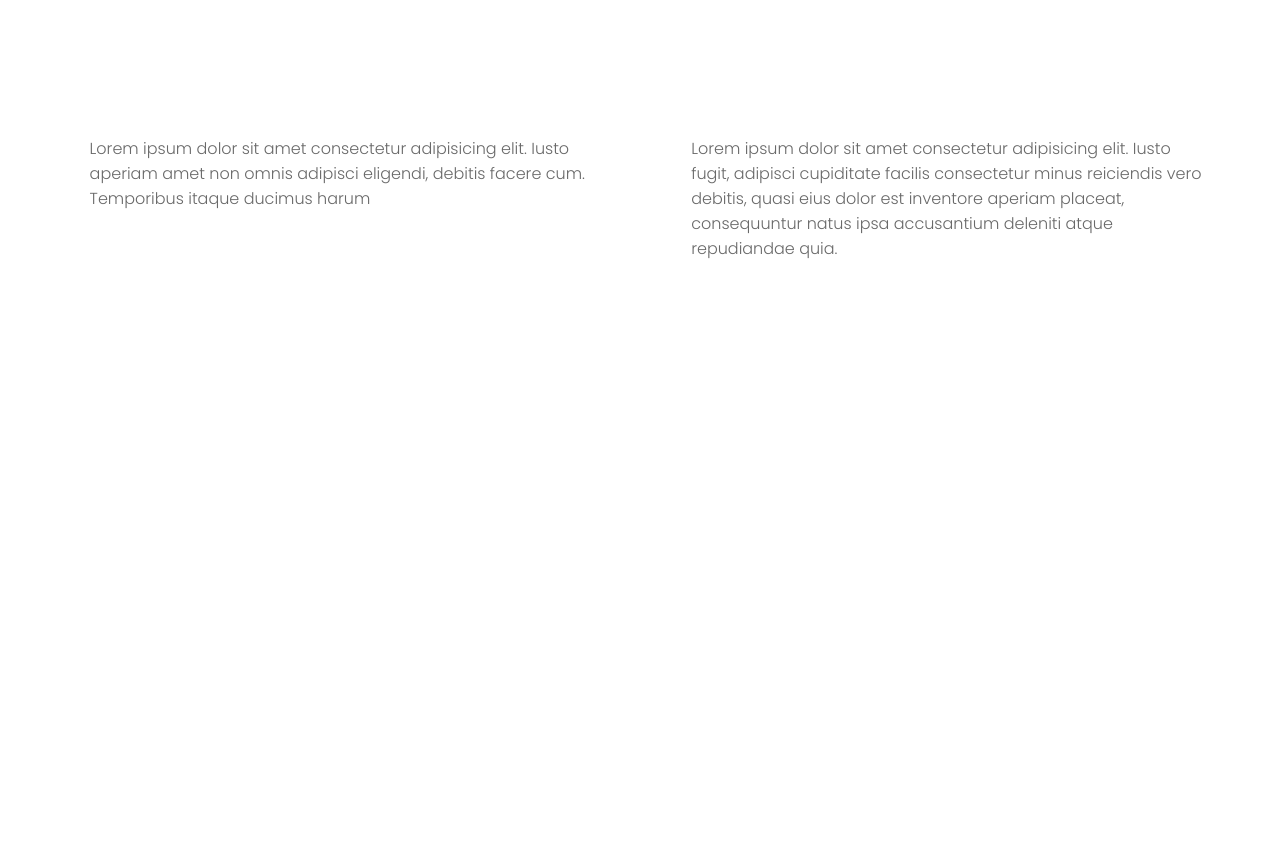
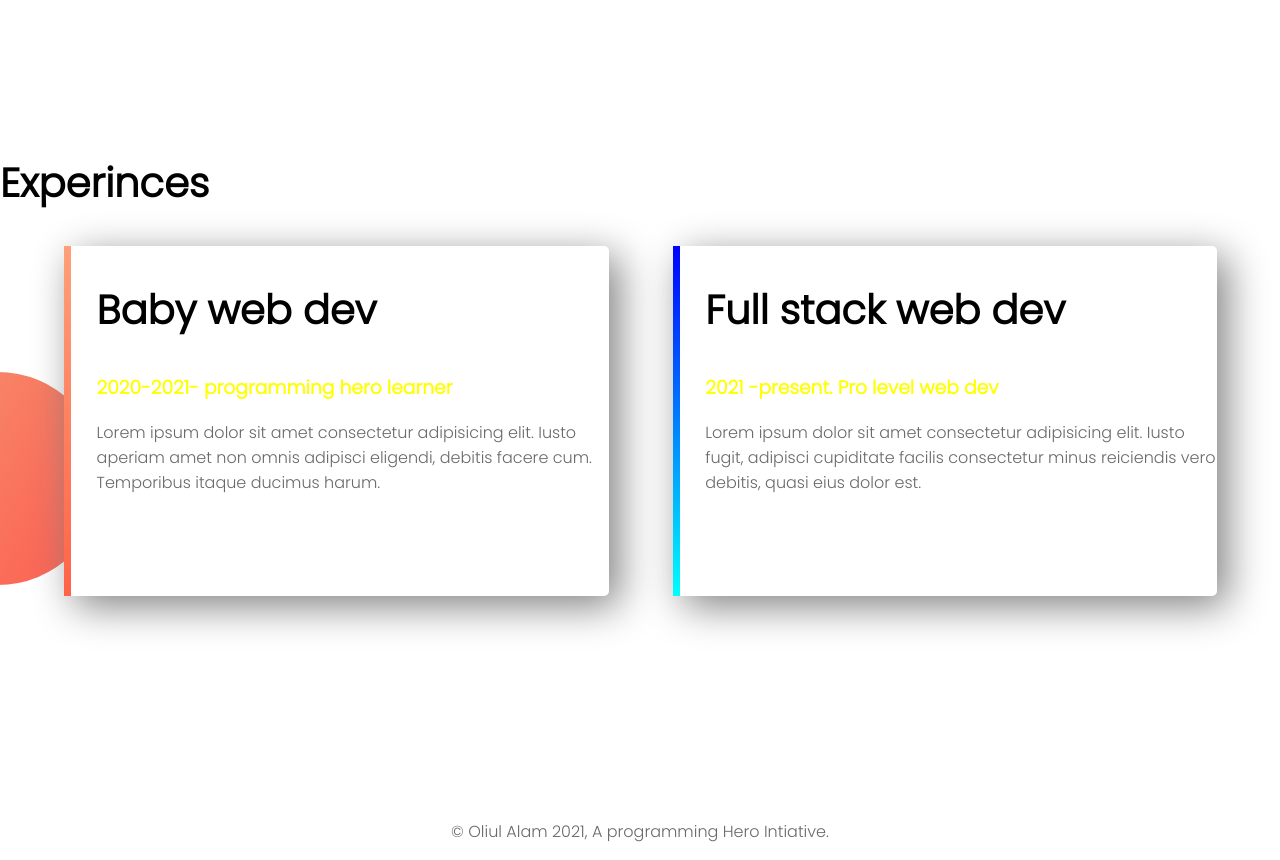
Before and after one commit to oliulalam/myfirstwebsite0, a plain HTML site: page index.html in a window 1280 px wide. Shown: the part 1180-2040 px from the top of the page. Before the commit the page ends 1950 px from the top, so only its background shows below. Drawn offline with Linux system fonts and the light colour scheme; a web font is replaced by a local one.

Commit message:
first web complete

```diff
--- a/index.html
+++ b/index.html
@@ -44,28 +44,37 @@
         </p>
         <a
           class="link-button"
+          target="_blank"
           href="https://www.youtube.com/channel/UCQlVUt0rcrm1eXH3cFCNREA"
           >VISITE MY YOUTUBE</a
         >
       </div>
     </section>
     <section class="experinces-area">
-      <div class="half-width">
+      <h2>Experinces</h2>
+      <div id="full-stack" class="half-width single-experience">
+        <h2>Baby web dev</h2>
+        <h3 class="j">2020-2021- programming hero learner</h3>
         <p>
           Lorem ipsum dolor sit amet consectetur adipisicing elit. Iusto aperiam
           amet non omnis adipisci eligendi, debitis facere cum. Temporibus
-          itaque ducimus harum
+          itaque ducimus harum.
         </p>
       </div>
 
-      <div class="half-width">
+      <div id="baby-web" class="half-width single-experience">
+        <h2>Full stack web dev</h2>
+        <h3 class="j">2021 -present. Pro level web dev</h3>
         <p>
           Lorem ipsum dolor sit amet consectetur adipisicing elit. Iusto fugit,
           adipisci cupiditate facilis consectetur minus reiciendis vero debitis,
-          quasi eius dolor est inventore aperiam placeat, consequuntur natus
-          ipsa accusantium deleniti atque repudiandae quia.
+          quasi eius dolor est.
         </p>
       </div>
     </section>
+
+    <footer>
+      <p>© Oliul Alam 2021, A programming Hero Intiative.</p>
+    </footer>
   </body>
 </html>
--- a/style.css
+++ b/style.css
@@ -54,3 +54,32 @@ section {
     background-image: url("images/dream-bg.png");
     background-position: right;
 }
+
+.single-experience {
+    box-shadow: 10px 10px 40px gray;
+    border-radius: 5px;
+    height: 70%;
+    background-color: white;
+}
+
+.experinces-area {
+    background-image: url(images/exp-bg.png);
+    background-repeat: no-repeat;
+    background-position: left;
+}
+
+#full-stack {
+    border-left: 7px solid;
+    border-image: linear-gradient(180deg, lightsalmon, tomato);
+    border-image-slice: 1;
+}
+
+#baby-web {
+    border-left: 7px solid;
+    border-image: linear-gradient(180deg, blue, cyan);
+    border-image-slice: 1;
+}
+
+footer {
+    text-align: center;
+}
```
